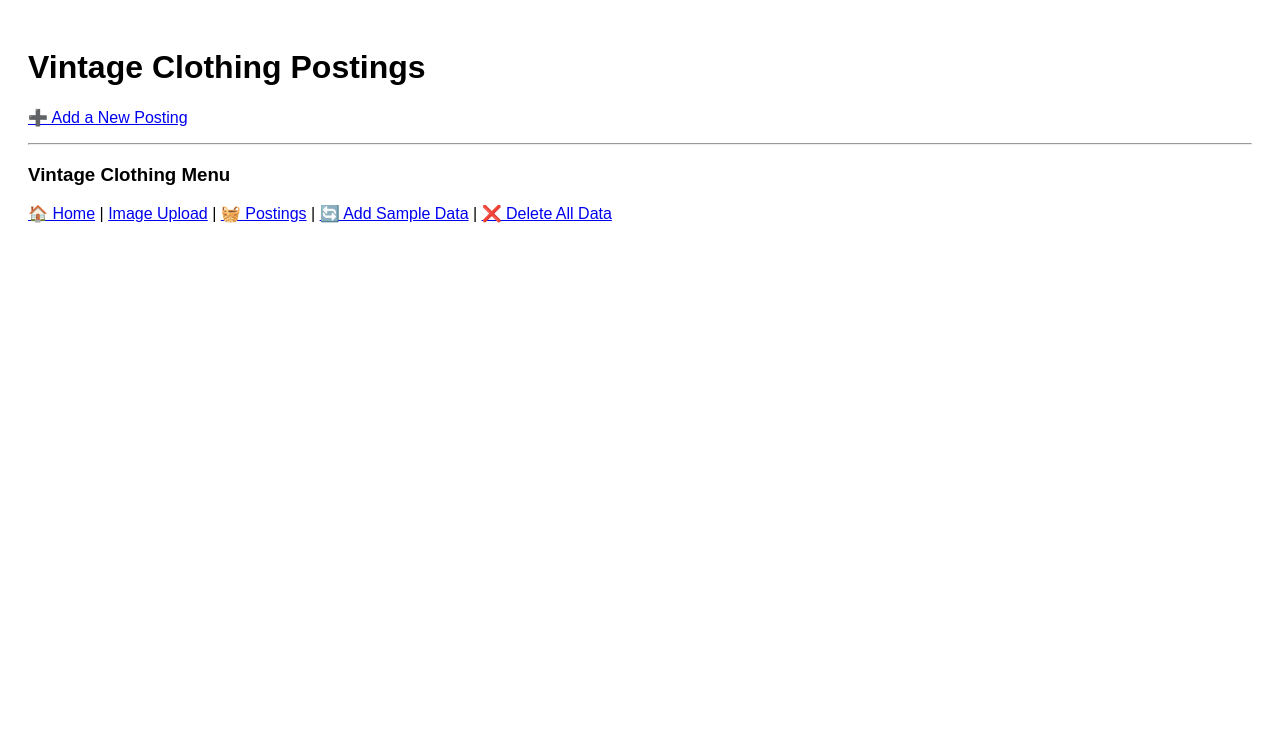
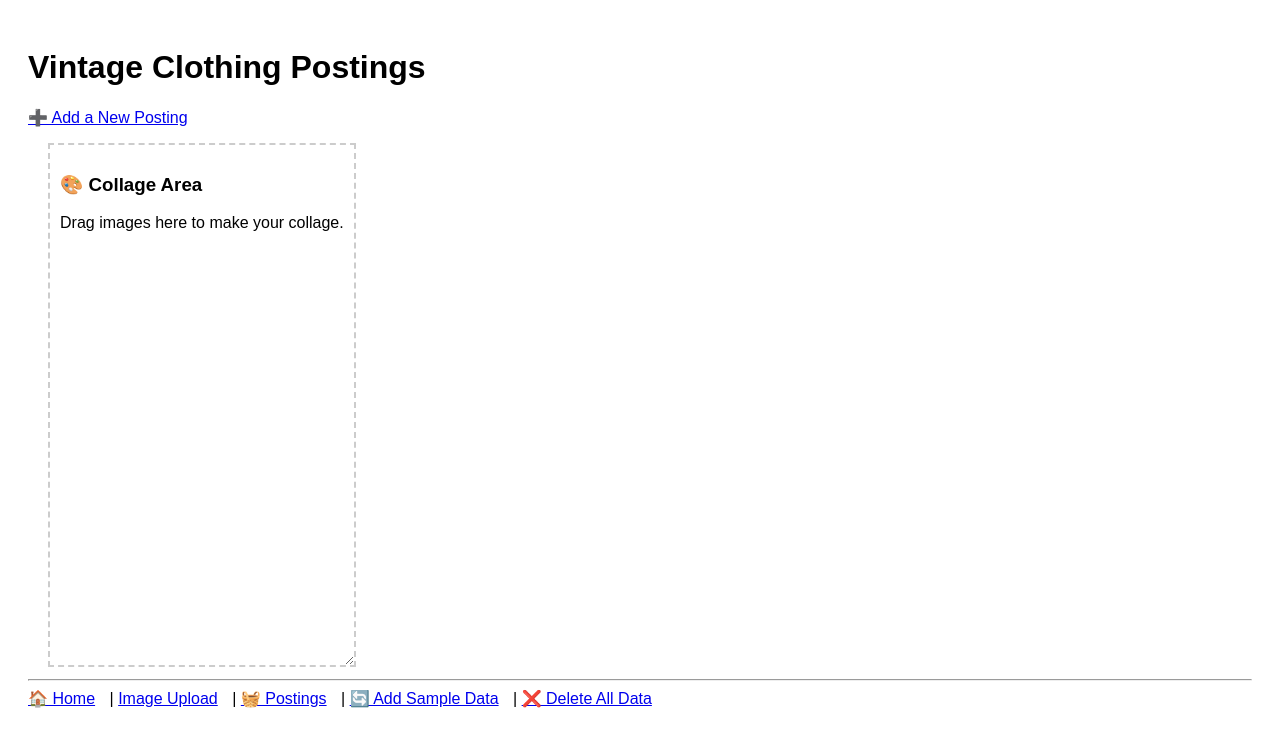
Before and after one commit to heatherita/vintstory, a Flask app: page /listings in a window 1280 px wide. Shown: the top 747 px of the page. Run offline with Flask 3, Linux system fonts and the light colour scheme.

Commit message:
layout now 2 columns, allows dragging of pictures to collage area

```diff
--- a/app/app.py
+++ b/app/app.py
@@ -12,8 +12,7 @@ def create_app():
 
     db.init_app(app)
 
-
-    IMG_FOLDER = os.path.join("static", "images")
+    IMG_FOLDER = os.path.join("static", "images","uploads")
     app.config["UPLOAD"] = IMG_FOLDER
 
     app.register_blueprint(listings_bp)
--- a/app/templates/posting_page.html
+++ b/app/templates/posting_page.html
@@ -5,51 +5,97 @@
     <title>Vintage Story Market</title>
     <style>
         body { font-family: Arial, sans-serif; padding: 20px; }
-        .posting { border-bottom: 1px solid #ccc; margin-bottom: 20px; padding-bottom: 10px; }
-        img { max-width: 150px; }
-        textarea { width: 100%; }
+        form { max-width: 500px; }
+        label { font-weight: bold; }
+
+        .draggable-img {
+            cursor: grab;
+            transition: transform 0.2s ease;
+        }
+        .draggable-img:active {
+            cursor: grabbing;
+            transform: scale(1.03);
+        }
+        input, textarea {
+            margin-bottom: 10px;
+            padding: 8px;
+            box-sizing: border-box;
+        }
+        textarea {
+            width: 100%;
+        }
+        input[type="submit"] {
+            width: auto;
+            background-color: #2f855a;
+            color: white;
+            border: none;
+            cursor: pointer;
+            padding: 10px 20px;
+        }
+        input[type="submit"]:hover {
+            background-color: #276749;
+        }
+        nav a {
+            margin-right: 10px;
+            text-align: center;
+        }
     </style>
 </head>
 <body>
+
 <h1>Vintage Clothing Postings</h1>
 <p><a href="/add">➕ Add a New Posting</a></p>
 
+<div style="display: inline-flex;">
+    <div style="flex: 1;">
         {% for item in items %}
+
         <div class="posting">
             <h2>{{ item.title }}</h2>
-        <img src="{{ url_for('static', filename='images/' + item.image_url) }}" alt="{{ item.title }}">
-        <p><strong>Description:</strong> {{ item.description }}</p>
-        <p><strong>Story:</strong> {{ item.story }}</p>
-        <p><strong>User:</strong> <a href="mailto:{{ item.user_contact }}">{{ item.user_name }}</a></p>
+            <img src="{{ url_for('static', filename='images/' + item.image_url) }}"
+                 alt="{{ item.title }}"
+                 class="draggable-img random-size"
+                 draggable="true"
+                 ondragstart="drag(event)"
+                 data-img-src="{{ url_for('static', filename='images/' + item.image_url) }}">
+            <p><strong>Description:</strong> {{ item.description }} | <strong>Story:</strong> {{ item.story }} <strong>
+                | User:</strong> <a href="mailto:{{ item.user_contact }}">{{ item.user_name }}</a></p>
 
-        <h4>Comments</h4>
+            <h4>Comments:</h4>
             {% for comment in item.comments %}
             <div>
-                <p>{{ comment.content }}</p>
-                <img src="{{ url_for('static', filename='images/' + comment.image_url) }}" alt="{{ comment.title }}">
+                <img src="{{ url_for('static', filename='images/uploads/' + comment.image_url) }}"
+                     alt="{{ comment.title }}"
+                     class="draggable-img random-size"
+                     draggable="true"
+                     ondragstart="drag(event)"
+                     data-img-src="{{ url_for('static', filename='images/uploads/' + comment.image_url) }}">
+                <br/>
+                {{ comment.content }}
                 {% if comment.created_at %}
-                    <small>Posted on {{ comment.created_at.strftime('%Y-%m-%d %H:%M') }}</small>
+                <small><strong>Posted on {{ comment.created_at.strftime('%Y-%m-%d %H:%M') }}</strong></small>
                 {% endif %}
             </div>
             {% else %}
             <p><em>No comments yet.</em></p>
             {% endfor %}
 
-        <form action="/add_comment/{{ item.id }}" method="POST">
+            <form action="/add_image/{{ item.id }}" method="post" enctype="multipart/form-data">
                 <label for="content">Add a Comment:</label><br>
                 <textarea name="content" rows="3" required></textarea><br>
-            <input type="submit" value="Post Comment">
-        </form>
-
-        <form action = "/add_image/{{ item.id }}" method = "post" enctype="multipart/form-data">
-            <input type="file" name="file" />
-            <input type = "submit" value="Upload">
+                <input type="file" name="file"/> <input type="submit" value="Upload">
             </form>
         </div>
         {% endfor %}
-
-    <hr>
-    <h3>Vintage Clothing Menu</h3>
+    </div>
+    <div id="collage-area"
+         style="min-height: 500px; border: 2px dashed #ccc; margin-left: 20px; padding: 10px; resize:both;overflow:auto;">
+        <h3>🎨 Collage Area</h3>
+        <p>Drag images here to make your collage.</p>
+    </div>
+</div>
+<div>
+    <hr/>
     <nav>
         <a href="/">🏠 Home</a> |
         <a href="/data/postings/upload"> Image Upload</a> |
@@ -57,5 +103,35 @@
         <a href="/data/postings/add">🔄 Add Sample Data</a> |
         <a href="/data/postings/delete">❌ Delete All Data</a>
     </nav>
+</div>
 </body>
+<script>
+    function drag(ev) {
+      ev.dataTransfer.setData("text", ev.target.getAttribute('data-img-src'));
+    }
+
+    document.getElementById('collage-area').addEventListener('dragover', function(ev) {
+      ev.preventDefault();
+    });
+
+    document.getElementById('collage-area').addEventListener('drop', function(ev) {
+      ev.preventDefault();
+      const imgSrc = ev.dataTransfer.getData("text");
+      const img = document.createElement("img");
+      img.src = imgSrc;
+      img.style.maxWidth = "100px";
+      img.style.margin = "5px";
+      img.style.cursor = "move";
+      img.setAttribute("draggable", "true");
+      this.appendChild(img);
+    });
+
+        document.addEventListener("DOMContentLoaded", () => {
+      const sizes = ['100px', '150px', '200px', '250px', '300px'];
+      document.querySelectorAll('.random-size').forEach(img => {
+        const randomSize = sizes[Math.floor(Math.random() * sizes.length)];
+        img.style.maxWidth = randomSize;
+      });
+    });
+</script>
 </html>
```
Also changed, not shown: app/blueprints/comments.py (+9 -1 lines), app/instance/vintage_whatever.db. Lines whose indentation alone changed are shown as unchanged.
